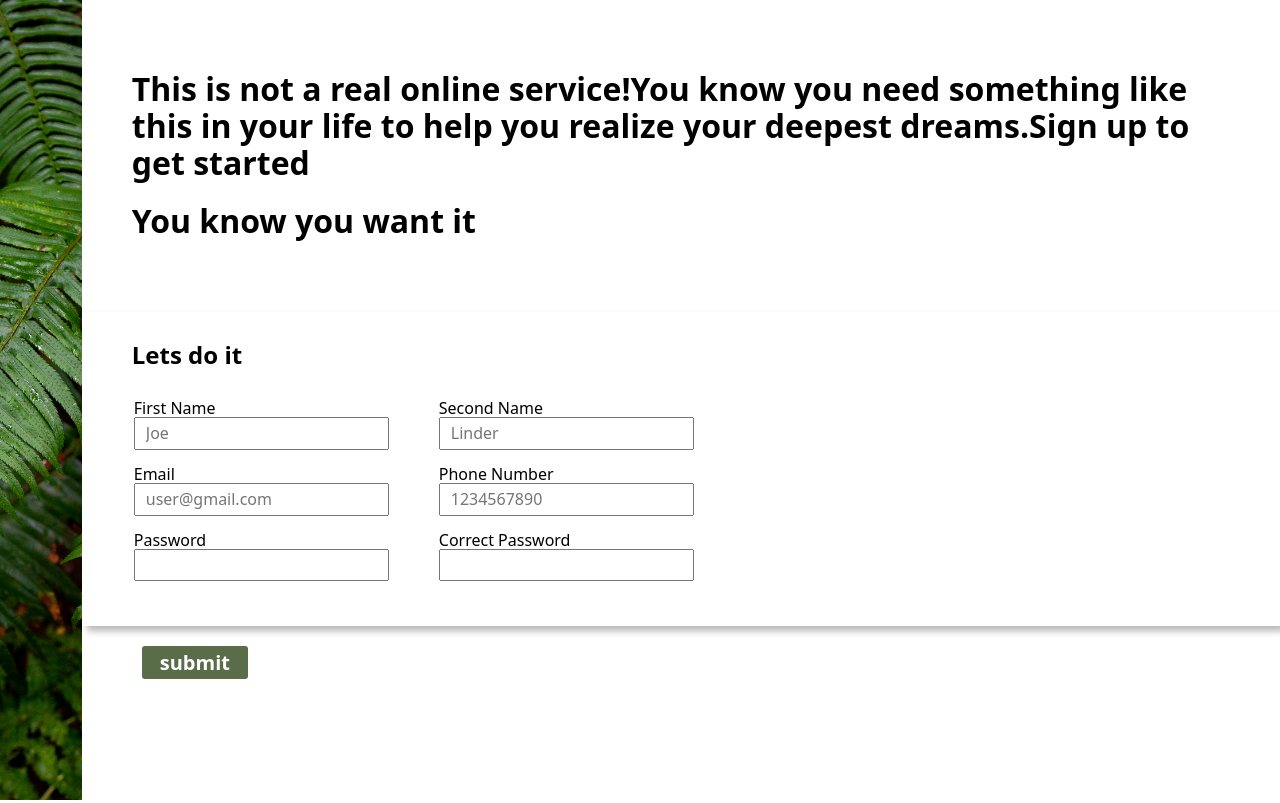
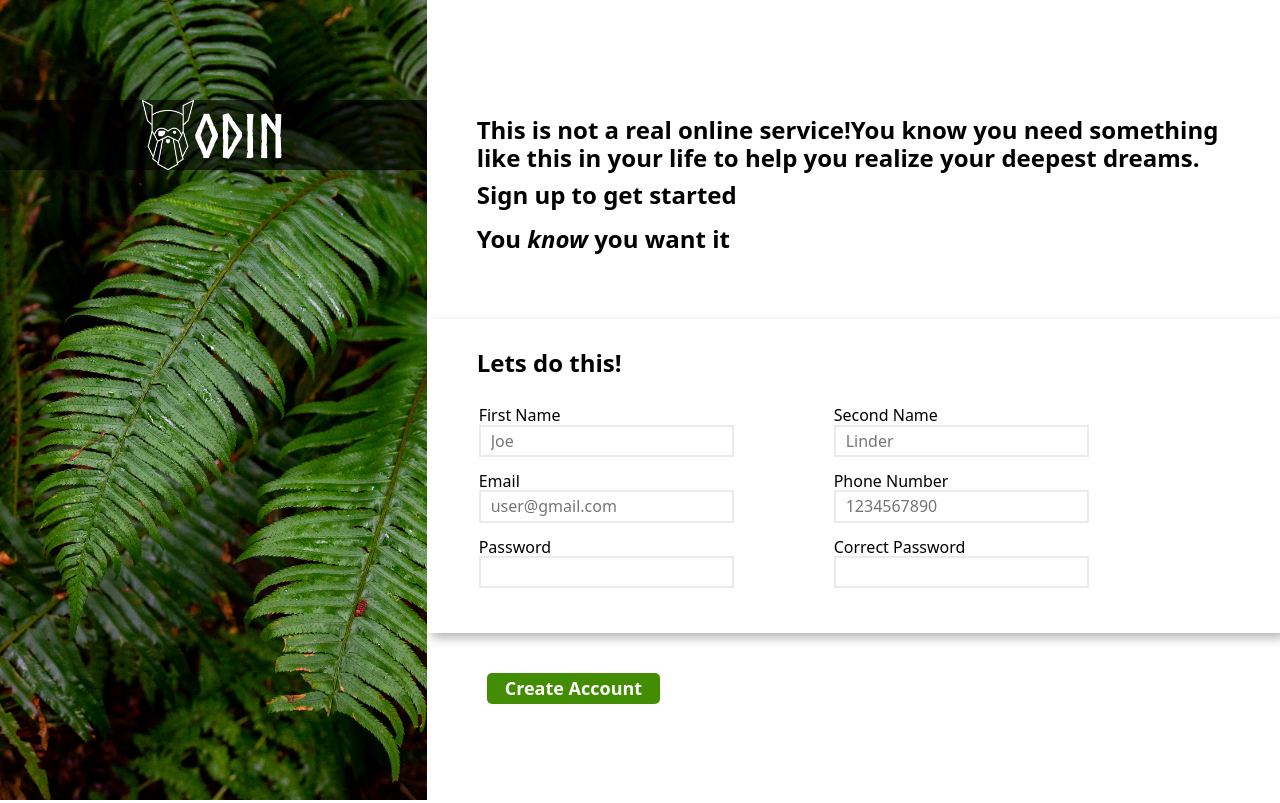
Before and after one commit to thejas2246/sign-up-form, a website: page index.html in a window 1280 px wide. Drawn offline with nearby package versions, Linux system fonts and the light colour scheme.

Commit message:
Finish the ui

```diff
--- a/index.html
+++ b/index.html
@@ -13,22 +13,34 @@
   <body>
     <div class="container">
       <div class="left-side">
+        <div class="logo">
+          <img
+            src="./assets/images/odin-lined.png"
+            alt="Odin logo"
+            class="logo-img"
+          />
+          <p>ODIN</p>
+        </div>
         <div class="image-container">
-          <img src="./assets/images/sideimage.jpg" alt="plant image" />
+          <img
+            src="./assets/images/sideimage.jpg"
+            alt="plant image"
+            class="side-image"
+          />
         </div>
       </div>
       <div class="right-side">
         <div class="heading-container">
-          <h1>
+          <h1 style="margin-bottom: 10px">
             This is not a real online service!You know you need something like
-            this in your life to help you realize your deepest dreams.Sign up to
-            get started
+            this in your life to help you realize your deepest dreams.
           </h1>
-          <h1>You know you want it</h1>
+          <h1 style="margin: 0">Sign up to get started</h1>
+          <h1>You <em>know</em> you want it</h1>
         </div>
         <form action="">
           <div class="form-container">
-            <h2>Lets do it</h2>
+            <h2>Lets do this!</h2>
             <fieldset>
               <div class="user-first-name">
                 <label for="first-name">First Name</label>
@@ -83,7 +95,7 @@
               </div>
             </fieldset>
           </div>
-          <button type="submit" class="submit-button">submit</button>
+          <button type="submit" class="submit-button">Create Account</button>
         </form>
       </div>
     </div>
--- a/styles/styles.css
+++ b/styles/styles.css
@@ -14,6 +14,7 @@ body{
     margin: 0;
     padding: 0;
     overflow: hidden;
+    /* background-color: black; */
     font-family:system-ui, -apple-system, BlinkMacSystemFont, "Segoe UI", Roboto, Oxygen, Ubuntu, Cantarell, "Open Sans", "Helvetica Neue", sans-serif;
 }
 .container{
@@ -21,35 +22,35 @@ body{
 }
 .left-side{
     flex: 1;
+    position: relative;
 }
 .right-side{
     flex: 2;
     display: flex;
     flex-direction: column;
-    padding-top: 50px;
+    padding-top: 100px;
 }
-img{
+.side-image{
     object-fit: cover;
     width: 100%;
     height: 100vh;
 }
 
-form{
-    box-sizing: border-box;
-}
 label{
     display:block;
 }
 fieldset{
     display: flex;
-    gap: 50px;
+    gap: 100px;
     border: none;
     margin-bottom: 15px;
+    flex-wrap: wrap;
 }
 .form-container{
-    box-shadow: 5px 5px 7px rgba(0, 0, 0, 0.288);
+    box-shadow: 5px 5px 10px rgba(0, 0, 0, 0.288);
     padding:10px 50px 30px 50px;
     margin-top: 50px;
+    margin-bottom: 20px;
 }
 .heading-container{
     padding: 0 50px;
@@ -57,19 +58,49 @@ fieldset{
 }
 .submit-button{
     margin: 20px 60px;
-    font-size: 20px;
+    font-size: 18px;
     font-weight: bold;
     border: none;
     padding:5px 18px;
-    border-radius: 3px;
-    background-color: #596D48;
+    border-radius: 5px;
+    background-color: #438d02;
     color: white;
 }
 h1{
-    width: 60ch;
+    max-width: 60ch;
+    font-size: 1.5rem;
 }
 h2{
     margin-bottom: 30px;
 }
 
-input{padding: 5px 10px};
+input{padding: 5px 10px;
+border-color: rgb(236, 234, 234);
+border-style: solid;
+}
+/* fieldset>div{
+    flex: 1;
+} */
+
+.logo-img{
+    height: 100%;
+}
+.logo{
+    display: flex;
+    justify-content: center;
+    align-items: center;
+    background-color: rgba(0, 0, 0, 0.61);
+    position: absolute;
+    width: 100%;
+    height: 70px;
+    margin: auto;
+    top: 100px;
+}
+
+.logo>p{
+    color: white;
+    align-self: center;
+    font-size: 60px;
+    font-family: norsebold;
+
+}
```
